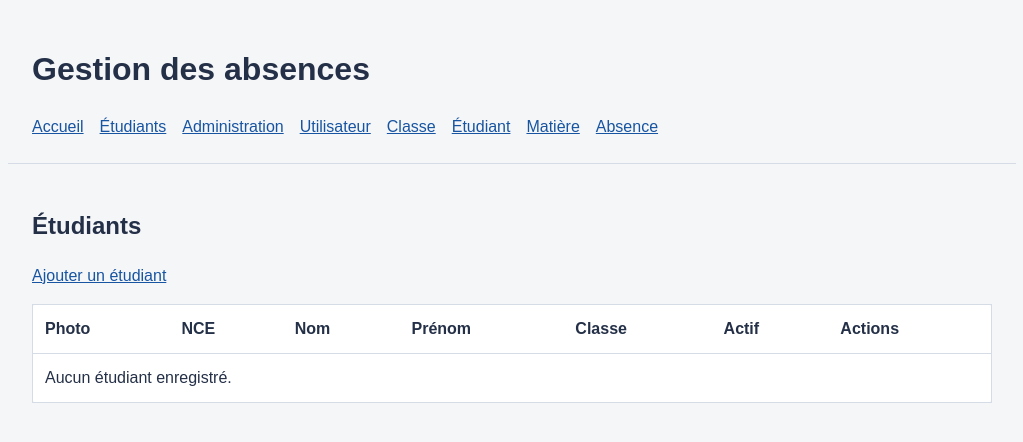
After one commit to KouthairBizid1/TD-FLASK, a Flask app: page /students in a window 1280 px wide. The commit adds this page. Shown: the top 442 px of the page, without its empty margins (128-1151 px from the left). Run offline with Flask 3, Linux system fonts and the light colour scheme.

Commit message:
Add files via upload
TD3

```diff
--- a/main.py
+++ b/main.py
@@ -4,7 +4,7 @@ from datetime import date
 from decimal import Decimal
 
 import click
-from flask import Flask, flash, redirect, render_template, url_for
+from flask import Flask, abort, flash, redirect, render_template, request, url_for
 from flask_admin import Admin, AdminIndexView
 from flask_admin.contrib.sqla import ModelView
 from flask_admin.form import SecureForm
@@ -12,9 +12,10 @@ from flask_babel import Babel
 from flask_migrate import Migrate
 from flask_sqlalchemy import SQLAlchemy
 from flask_wtf import FlaskForm
+from flask_uploads import IMAGES, UploadNotAllowed, UploadSet, configure_uploads
 from sqlalchemy import CheckConstraint, UniqueConstraint, event, func, select
 from sqlalchemy.exc import IntegrityError
-from wtforms import DateField, DecimalField, PasswordField, SelectField, StringField, SubmitField, TextAreaField
+from wtforms import BooleanField, DateField, DecimalField, FileField, PasswordField, SelectField, StringField, SubmitField, TextAreaField
 from werkzeug.security import generate_password_hash
 from wtforms.validators import DataRequired, Email, Length, NumberRange, Optional, ValidationError
 
@@ -26,9 +27,12 @@ app.config["SQLALCHEMY_DATABASE_URI"] = os.environ.get(
 )
 app.config["SQLALCHEMY_TRACK_MODIFICATIONS"] = False
 app.config["BABEL_DEFAULT_LOCALE"] = "fr"
+app.config["UPLOADED_PHOTOS_DEST"] = os.path.join(app.root_path, "static", "image")
 db = SQLAlchemy(app)
 migrate = Migrate(app, db)
 babel = Babel(app)
+photos = UploadSet("photos", IMAGES)
+configure_uploads(app, photos)
 
 
 class User(db.Model):
@@ -64,6 +68,15 @@ class Etudiant(db.Model):
     Prenom = db.Column(db.String(80), nullable=False)
     DateNais = db.Column(db.Date, nullable=False)
     LieuNais = db.Column(db.String(100), nullable=False)
+    is_active = db.Column(db.Boolean, nullable=False, default=False)
+    created_at = db.Column(db.TIMESTAMP, server_default=func.current_timestamp())
+    updated_at = db.Column(
+        db.TIMESTAMP,
+        server_default=func.current_timestamp(),
+        onupdate=func.current_timestamp(),
+        server_onupdate=func.current_timestamp(),
+    )
+    photo = db.Column(db.String(255))
     CodClass = db.Column(
         db.String(20),
         db.ForeignKey("classe.CodClass", onupdate="CASCADE", ondelete="CASCADE"),
@@ -151,11 +164,32 @@ class EtudiantForm(FlaskForm):
     DateNais = DateField("Date de naissance", validators=[DataRequired()])
     LieuNais = StringField("Lieu de naissance", validators=[DataRequired(), Length(max=100)])
     CodClass = SelectField("Classe", validators=[DataRequired()])
+    is_active = BooleanField("Actif")
+    photo = FileField("Photo (PNG, JPG ou GIF)")
     submit = SubmitField("Ajouter")
 
     def validate_DateNais(self, field):
         if field.data > date.today():
             raise ValidationError("La date de naissance ne peut pas être dans le futur.")
+
+
+class EtudiantEditForm(FlaskForm):
+    Nom = StringField("Nom", validators=[DataRequired(), Length(max=80)])
+    Prenom = StringField("Prénom", validators=[DataRequired(), Length(max=80)])
+    DateNais = DateField("Date de naissance", validators=[DataRequired()])
+    LieuNais = StringField("Lieu de naissance", validators=[DataRequired(), Length(max=100)])
+    CodClass = SelectField("Classe", validators=[DataRequired()])
+    is_active = BooleanField("Actif")
+    photo = FileField("Nouvelle photo (PNG, JPG ou GIF)")
+    submit = SubmitField("Enregistrer")
+
+    def validate_DateNais(self, field):
+        if field.data > date.today():
+            raise ValidationError("La date de naissance ne peut pas être dans le futur.")
+
+
+class DeleteEtudiantForm(FlaskForm):
+    submit = SubmitField("Supprimer")
 
 
 class MatiereForm(FlaskForm):
@@ -211,12 +245,16 @@ class ClassesAdmin(ScolariteAdmin):
 
 
 class EtudiantsAdmin(ScolariteAdmin):
-    form_columns = ["NCE", "Nom", "Prenom", "DateNais", "LieuNais", "classe"]
-    column_list = ["NCE", "Nom", "Prenom", "DateNais", "LieuNais", "classe"]
+    form_columns = ["NCE", "Nom", "Prenom", "DateNais", "LieuNais", "is_active", "photo", "classe"]
+    column_list = ["NCE", "Nom", "Prenom", "DateNais", "LieuNais", "is_active", "photo", "classe"]
+    form_extra_fields = {"photo": FileField("Photo (PNG, JPG ou GIF)")}
 
     def on_model_change(self, form, model, is_created):
         if model.DateNais > date.today():
             raise ValueError("La date de naissance ne peut pas être dans le futur.")
+        fichier = form.photo.data
+        if fichier and getattr(fichier, "filename", ""):
+            model.photo = sauvegarder_photo(fichier)
 
 
 class MatieresAdmin(ScolariteAdmin):
@@ -247,6 +285,30 @@ admin.add_view(MatieresAdmin(Matiere, db.session))
 admin.add_view(AbsencesAdmin(Absence, db.session))
 
 
+def sauvegarder_photo(fichier):
+    if not fichier or not getattr(fichier, "filename", ""):
+        return None
+    if not allowed_image(fichier.filename):
+        raise UploadNotAllowed
+    os.makedirs(app.config["UPLOADED_PHOTOS_DEST"], exist_ok=True)
+    return photos.save(fichier)
+
+
+def supprimer_photo(nom):
+    if nom:
+        if os.path.basename(nom) != nom:
+            raise ValueError("Nom de photo invalide.")
+        chemin = os.path.join(app.config["UPLOADED_PHOTOS_DEST"], nom)
+        if os.path.isfile(chemin):
+            os.remove(chemin)
+        else:
+            app.logger.warning("Photo d'étudiant introuvable : %s", nom)
+
+
+def allowed_image(filename):
+    return "." in filename and filename.rsplit(".", 1)[1].lower() in {"png", "jpg", "jpeg", "gif"}
+
+
 def enregistrer(objet, destination):
     db.session.add(objet)
     try:
@@ -265,6 +327,14 @@ def enregistrer(objet, destination):
 def index():
     classes = db.session.scalars(select(Classe).order_by(Classe.NomClass)).all()
     return render_template("index.html", classes=classes)
+
+
+@app.route("/students")
+def students():
+    etudiants = db.session.scalars(
+        select(Etudiant).order_by(Etudiant.Nom, Etudiant.Prenom, Etudiant.NCE)
+    ).all()
+    return render_template("students.html", etudiants=etudiants, delete_form=DeleteEtudiantForm())
 
 
 @app.route("/users/ajouter", methods=["GET", "POST"])
@@ -297,6 +367,7 @@ def ajouter_classe():
     return render_template("formulaire.html", titre="Ajouter une classe", form=form)
 
 
+@app.route("/addStudent/", methods=["GET", "POST"])
 @app.route("/etudiants/ajouter", methods=["GET", "POST"])
 def ajouter_etudiant():
     form = EtudiantForm()
@@ -305,20 +376,100 @@ def ajouter_etudiant():
         for classe in db.session.scalars(select(Classe).order_by(Classe.NomClass))
     ]
     if form.validate_on_submit():
-        reponse = enregistrer(
-            Etudiant(
-                NCE=form.NCE.data.strip(),
-                Nom=form.Nom.data.strip(),
-                Prenom=form.Prenom.data.strip(),
-                DateNais=form.DateNais.data,
-                LieuNais=form.LieuNais.data.strip(),
-                CodClass=form.CodClass.data,
-            ),
-            "index",
+        etudiant = Etudiant(
+            NCE=form.NCE.data.strip(),
+            Nom=form.Nom.data.strip(),
+            Prenom=form.Prenom.data.strip(),
+            DateNais=form.DateNais.data,
+            LieuNais=form.LieuNais.data.strip(),
+            CodClass=form.CodClass.data,
+            is_active=form.is_active.data,
         )
+        try:
+            etudiant.photo = sauvegarder_photo(form.photo.data)
+            reponse = enregistrer(etudiant, "students")
+        except UploadNotAllowed:
+            db.session.rollback()
+            flash("Format de photo non autorisé. Choisissez une image PNG, JPG ou GIF.", "error")
+            return render_template("formulaire.html", titre="Ajouter un étudiant", form=form)
+        except OSError:
+            db.session.rollback()
+            app.logger.exception("Impossible de sauvegarder la photo de l'étudiant.")
+            flash("Impossible de sauvegarder cette photo.", "error")
+            return render_template("formulaire.html", titre="Ajouter un étudiant", form=form)
         if reponse is not None:
             return reponse
+        if etudiant.photo:
+            supprimer_photo(etudiant.photo)
     return render_template("formulaire.html", titre="Ajouter un étudiant", form=form)
+
+
+@app.route("/editStudent/<string:student_nce>", methods=["GET", "POST"])
+def edit_student(student_nce):
+    etudiant = db.get_or_404(Etudiant, student_nce)
+    form = EtudiantEditForm(obj=etudiant)
+    form.CodClass.choices = [
+        (classe.CodClass, classe.NomClass)
+        for classe in db.session.scalars(select(Classe).order_by(Classe.NomClass))
+    ]
+    if form.validate_on_submit():
+        ancienne_photo = etudiant.photo
+        fichier = request.files.get("photo")
+        nouvelle_photo = None
+        try:
+            if fichier and getattr(fichier, "filename", ""):
+                nouvelle_photo = sauvegarder_photo(fichier)
+            etudiant.Nom = form.Nom.data.strip()
+            etudiant.Prenom = form.Prenom.data.strip()
+            etudiant.DateNais = form.DateNais.data
+            etudiant.LieuNais = form.LieuNais.data.strip()
+            etudiant.CodClass = form.CodClass.data
+            etudiant.is_active = form.is_active.data
+            if nouvelle_photo:
+                etudiant.photo = nouvelle_photo
+            db.session.commit()
+        except UploadNotAllowed:
+            db.session.rollback()
+            flash("Format de photo non autorisé. Choisissez une image PNG, JPG ou GIF.", "error")
+        except IntegrityError:
+            db.session.rollback()
+            if nouvelle_photo:
+                supprimer_photo(nouvelle_photo)
+            app.logger.warning("Modification étudiant refusée par la base de données.", exc_info=True)
+            flash("Modification impossible : la classe sélectionnée n'est plus disponible.", "error")
+        except OSError:
+            db.session.rollback()
+            if nouvelle_photo:
+                supprimer_photo(nouvelle_photo)
+            app.logger.exception("Impossible de sauvegarder la photo de l'étudiant.")
+            flash("Impossible de sauvegarder cette photo.", "error")
+        else:
+            if nouvelle_photo and ancienne_photo:
+                supprimer_photo(ancienne_photo)
+            flash("Étudiant modifié avec succès.", "success")
+            return redirect(url_for("students"))
+    return render_template("formulaire.html", titre="Modifier un étudiant", form=form, etudiant=etudiant)
+
+
+@app.route("/deleteStudent/<string:student_nce>", methods=["POST"])
+def delete_student(student_nce):
+    form = DeleteEtudiantForm()
+    if not form.validate_on_submit():
+        abort(400, description="Jeton CSRF invalide.")
+    etudiant = db.get_or_404(Etudiant, student_nce)
+    photo = etudiant.photo
+    try:
+        db.session.delete(etudiant)
+        db.session.commit()
+    except IntegrityError:
+        db.session.rollback()
+        app.logger.warning("Suppression étudiant refusée par la base de données.", exc_info=True)
+        flash("Impossible de supprimer cet étudiant car il est lié à d'autres données.", "error")
+    else:
+        if photo:
+            supprimer_photo(photo)
+        flash("Étudiant supprimé avec succès.", "success")
+    return redirect(url_for("students"))
 
 
 @app.route("/matieres/ajouter", methods=["GET", "POST"])
--- a/templates/base.html
+++ b/templates/base.html
@@ -11,6 +11,7 @@
         <h1>Gestion des absences</h1>
         <nav aria-label="Navigation principale">
             <a href="{{ url_for('index') }}">Accueil</a>
+            <a href="{{ url_for('students') }}">Étudiants</a>
             <a href="{{ url_for('admin.index') }}">Administration</a>
             <a href="{{ url_for('ajouter_user') }}">Utilisateur</a>
             <a href="{{ url_for('ajouter_classe') }}">Classe</a>
--- /dev/null
+++ b/templates/students.html
@@ -0,0 +1,46 @@
+{% extends "base.html" %}
+{% block title %}Étudiants{% endblock %}
+{% block content %}
+    <h2>Étudiants</h2>
+    <p><a href="{{ url_for('ajouter_etudiant') }}">Ajouter un étudiant</a></p>
+    <table>
+        <thead>
+            <tr>
+                <th scope="col">Photo</th>
+                <th scope="col">NCE</th>
+                <th scope="col">Nom</th>
+                <th scope="col">Prénom</th>
+                <th scope="col">Classe</th>
+                <th scope="col">Actif</th>
+                <th scope="col">Actions</th>
+            </tr>
+        </thead>
+        <tbody>
+            {% for etudiant in etudiants %}
+                <tr>
+                    <td>
+                        {% if etudiant.photo %}
+                            <img src="{{ url_for('static', filename='image/' ~ etudiant.photo) }}" alt="Photo de {{ etudiant.Nom }} {{ etudiant.Prenom }}" width="64">
+                        {% else %}
+                            Aucune photo
+                        {% endif %}
+                    </td>
+                    <td>{{ etudiant.NCE }}</td>
+                    <td>{{ etudiant.Nom }}</td>
+                    <td>{{ etudiant.Prenom }}</td>
+                    <td>{{ etudiant.classe.NomClass }}</td>
+                    <td>{{ "Oui" if etudiant.is_active else "Non" }}</td>
+                    <td>
+                        <a href="{{ url_for('edit_student', student_nce=etudiant.NCE) }}">Modifier</a>
+                        <form method="post" action="{{ url_for('delete_student', student_nce=etudiant.NCE) }}" onsubmit="return confirm('Supprimer cet étudiant ?');">
+                            {{ delete_form.hidden_tag() }}
+                            <button type="submit">Supprimer</button>
+                        </form>
+                    </td>
+                </tr>
+            {% else %}
+                <tr><td colspan="7">Aucun étudiant enregistré.</td></tr>
+            {% endfor %}
+        </tbody>
+    </table>
+{% endblock %}
```
Also changed, not shown: templates/formulaire.html (+8 -2 lines), README.md.
